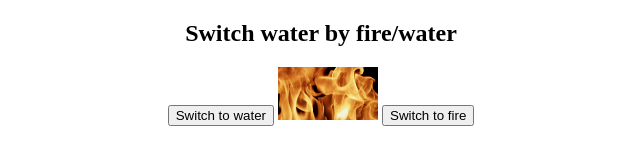
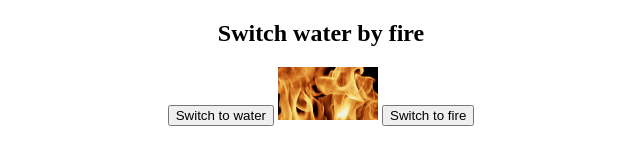
Before and after one commit to BermetBurkanova/MAD, a plain HTML site: page index.html in a window 1280 px wide. Shown: the whole page, without its empty margins (319-959 px from the left). Drawn offline with Linux system fonts and the light colour scheme.

Commit message:
Update index.html

```diff
--- a/index.html
+++ b/index.html
@@ -5,7 +5,7 @@
 </head>
 <body style='text-align:center'>
 
-<h2>Switch water by fire/water</h2>
+<h2>Switch water by fire</h2>
 
 <button onclick="document.getElementById('myImage').src='images/water.gif'">Switch to water</button>
 
```
